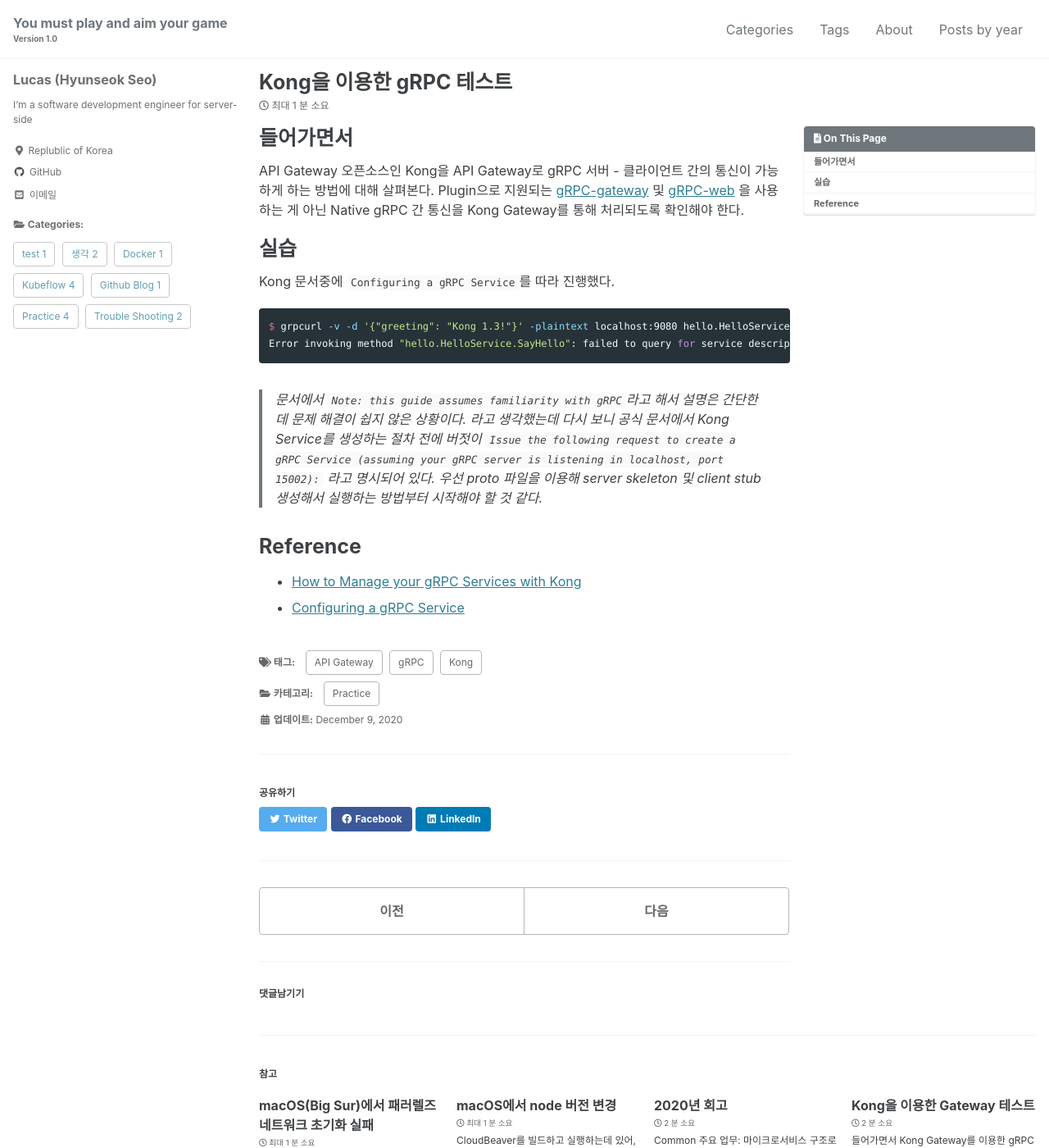
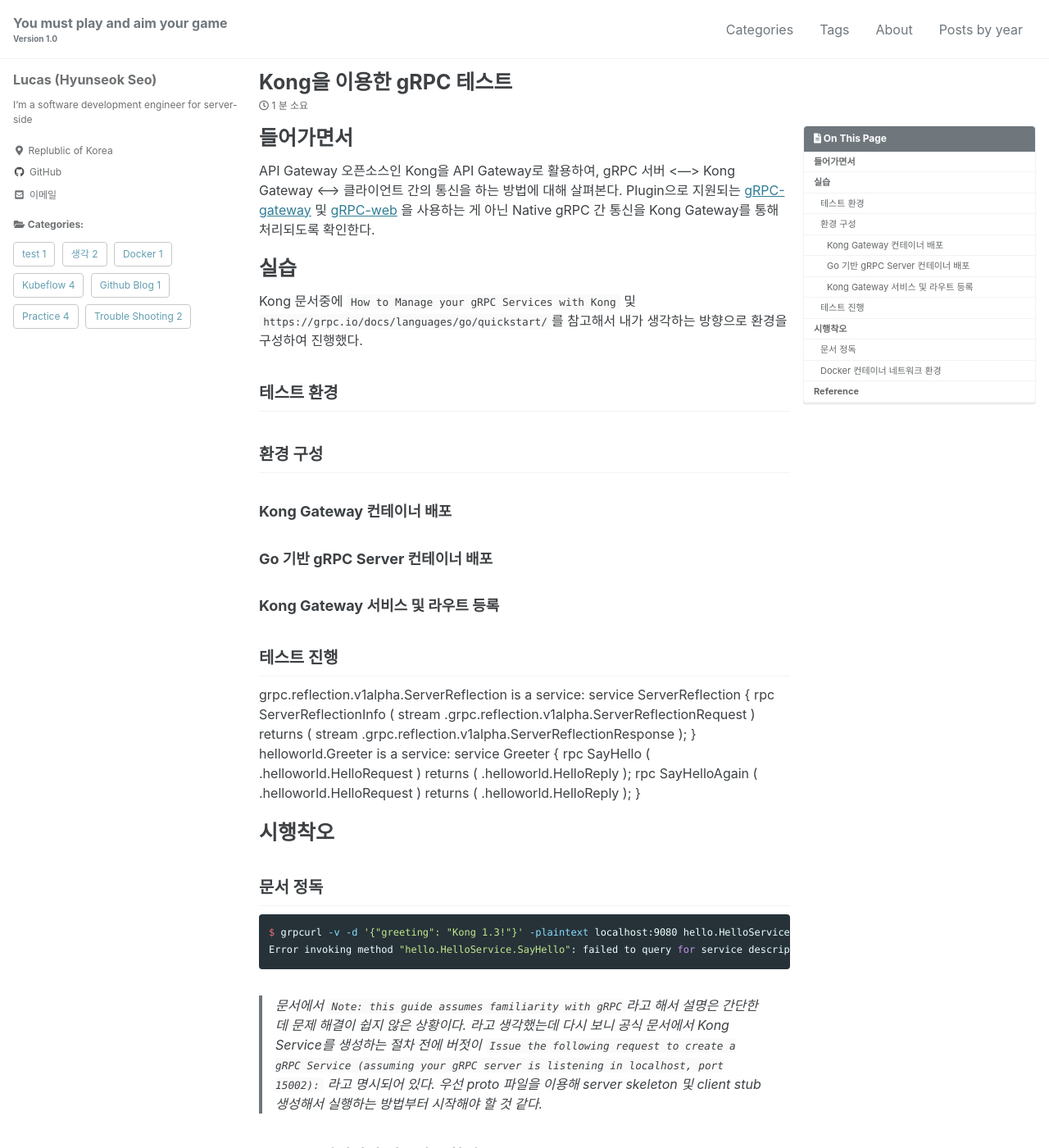
Before and after one commit to lucaseo90/lucaseo90, a Jekyll site: the page built from _posts/2020-12-09-kong-grpc.md, in a window 1280 px wide and 1400 px high. Shown: the whole window at 82% size. Built offline with Jekyll 4.4.1, drawn with Linux system fonts in a browser that asks for light colours; cached includes are drawn as plain includes; comment, search, counter and statistics services are not loaded; some of the changed text lies outside the part shown.

Commit message:
Modify URL to lucaseo90.github.io

````diff
--- a/_config.yml
+++ b/_config.yml
@@ -21,7 +21,7 @@ title_separator          : "-"
 subtitle                 : "Version 1.0" # site tagline that appears below site title in masthead
 name                     : "Lucas (Hyunseok Seo)"
 description              : "To Study for Full Stack Development"
-url                      : "https://lucaseo90.github.io/lucaseo90/" # the base hostname & protocol for your site e.g. "https://mmistakes.github.io"
+url                      : "https://lucaseo90.github.io/" # the base hostname & protocol for your site e.g. "https://mmistakes.github.io"
 baseurl                  : # the subpath of your site, e.g. "/blog"
 repository               : "github.com/lucaseo90" # GitHub username/repo-name e.g. "mmistakes/minimal-mistakes"
 teaser                   : # path of fallback teaser image, e.g. "/assets/images/500x300.png"
--- a/_posts/2020-12-09-kong-grpc.md
+++ b/_posts/2020-12-09-kong-grpc.md
@@ -19,12 +19,35 @@ categories:
 ---
 
 # 들어가면서
-API Gateway 오픈소스인 Kong을 API Gateway로 gRPC 서버 - 클라이언트 간의 통신이 가능하게 하는 방법에 대해 살펴본다.
-Plugin으로 지원되는 [gRPC-gateway](https://docs.konghq.com/hub/kong-inc/grpc-gateway/) 및 [gRPC-web](https://docs.konghq.com/hub/kong-inc/grpc-web/) 을 사용하는 게 아닌 Native gRPC 간 통신을 Kong Gateway를 통해 처리되도록 확인해야 한다.
+API Gateway 오픈소스인 Kong을 API Gateway로 활용하여, gRPC 서버 <---> Kong Gateway <--->  클라이언트 간의 통신을 하는 방법에 대해 살펴본다.
+Plugin으로 지원되는 [gRPC-gateway](https://docs.konghq.com/hub/kong-inc/grpc-gateway/) 및 [gRPC-web](https://docs.konghq.com/hub/kong-inc/grpc-web/) 을 사용하는 게 아닌 Native gRPC 간 통신을 Kong Gateway를 통해 처리되도록 확인한다.
 
 # 실습
-Kong 문서중에 `Configuring a gRPC Service`를 따라 진행했다.
+Kong 문서중에 `How to Manage your gRPC Services with Kong` 및 `https://grpc.io/docs/languages/go/quickstart/`를 참고해서 내가 생각하는 방향으로 환경을 구성하여 진행했다.
 
+## 테스트 환경
+
+## 환경 구성
+
+### Kong Gateway 컨테이너 배포
+
+### Go 기반 gRPC Server 컨테이너 배포
+
+### Kong Gateway 서비스 및 라우트 등록
+
+## 테스트 진행
+grpc.reflection.v1alpha.ServerReflection is a service:
+service ServerReflection {
+  rpc ServerReflectionInfo ( stream .grpc.reflection.v1alpha.ServerReflectionRequest ) returns ( stream .grpc.reflection.v1alpha.ServerReflectionResponse );
+}
+helloworld.Greeter is a service:
+service Greeter {
+  rpc SayHello ( .helloworld.HelloRequest ) returns ( .helloworld.HelloReply );
+  rpc SayHelloAgain ( .helloworld.HelloRequest ) returns ( .helloworld.HelloReply );
+}
+# 시행착오
+
+## 문서 정독
 ```shell
 $ grpcurl -v -d '{"greeting": "Kong 1.3!"}' -plaintext localhost:9080 hello.HelloService.SayHello
 Error invoking method "hello.HelloService.SayHello": failed to query for service descriptor "hello.HelloService": rpc error: code = Unknown desc = Internal Server Error: HTTP status code 500; transport: missing content-type field
@@ -34,6 +57,13 @@ Error invoking method "hello.HelloService.SayHello": failed to query for service
 라고 생각했는데 다시 보니 공식 문서에서 Kong Service를 생성하는 절차 전에 버젓이 `Issue the following request to create a gRPC Service (assuming your gRPC server is listening in localhost, port 15002):` 라고 명시되어 있다.
 우선 proto 파일을 이용해 server skeleton 및 client stub 생성해서 실행하는 방법부터 시작해야 할 것 같다.
 
+## Docker 컨테이너 네트워크 환경
+
+> 2020-12-13, 시행착오를 거치면서 Docker를 실행하고 있는 host에서 bridge 네트워크로 구성된 container 내에 Kong Gateway 및 gRPC server가 실행되어 있을 때 통신하는 방법에 대해서 테스트를 진행했다. 이 과정을 진행하면서 부족했던 부분에 생각해보면 아래와 같다.
+
+##
+
 # Reference
 * [How to Manage your gRPC Services with Kong](https://konghq.com/blog/manage-grpc-services-kong/)
 * [Configuring a gRPC Service](https://docs.konghq.com/2.2.x/getting-started/configuring-a-grpc-service/)
+* [
--- a/robots.txt
+++ b/robots.txt
@@ -1,4 +1,4 @@
 User-agent: *
 Allow: /
 
-Sitemap: https://lucaseo90.github.io/lucaseo90/sitemap.xml
+Sitemap: https://lucaseo90.github.io/sitemap.xml
````
Also changed, not shown: _posts/2020-12-21-kong-gateway.md (+1 -1 lines).
